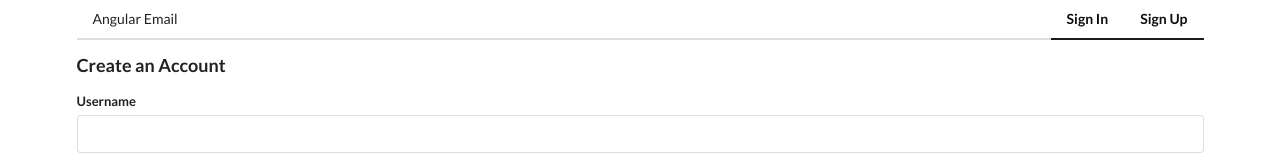
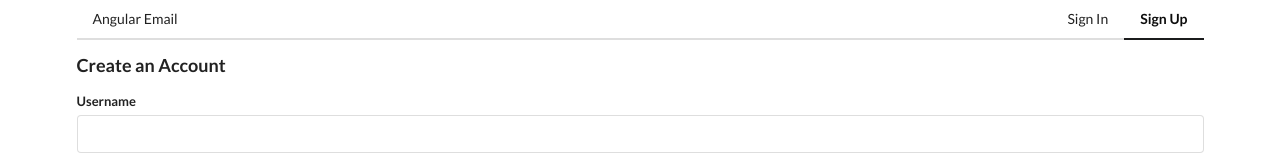
Before and after one commit to sharewithamar/emailclient, an Angular app: page /signup in a window 1280 px wide. Shown: the top 160 px of the page. Built offline with nearby package versions, Linux system fonts and the light colour scheme.

Commit message:
RouterLinkOptions exact

```diff
--- a/src/app/app.component.html
+++ b/src/app/app.component.html
@@ -11,7 +11,14 @@
         </a>
       </ng-container>
       <ng-container *ngIf="!(signedin$ | async)">
-        <a routerLink="/" class="ui item" routerLinkActive="active"> Sign In</a>
+        <a
+          routerLink="/"
+          [routerLinkActiveOptions]="{ exact: true }"
+          class="ui item"
+          routerLinkActive="active"
+        >
+          Sign In</a
+        >
         <a routerLink="/signup" class="ui item" routerLinkActive="active">
           Sign Up</a
         >
```
